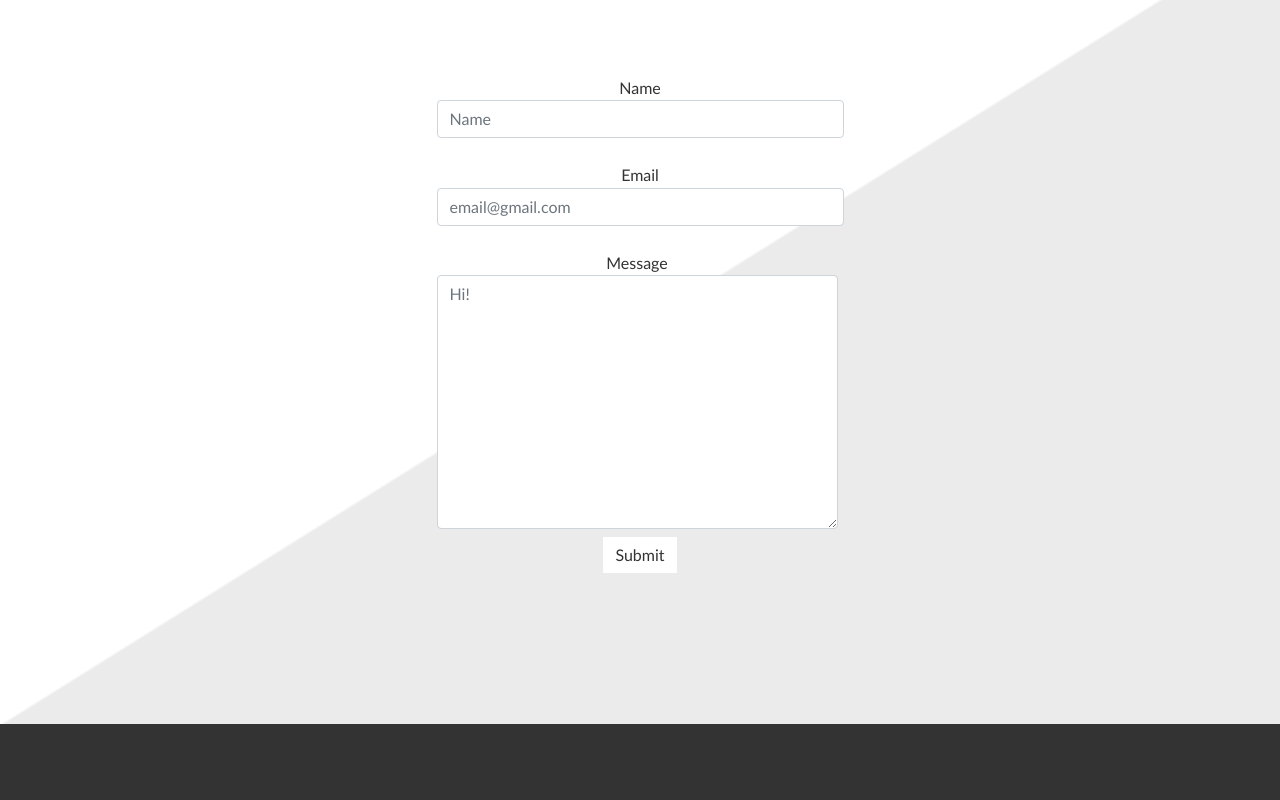
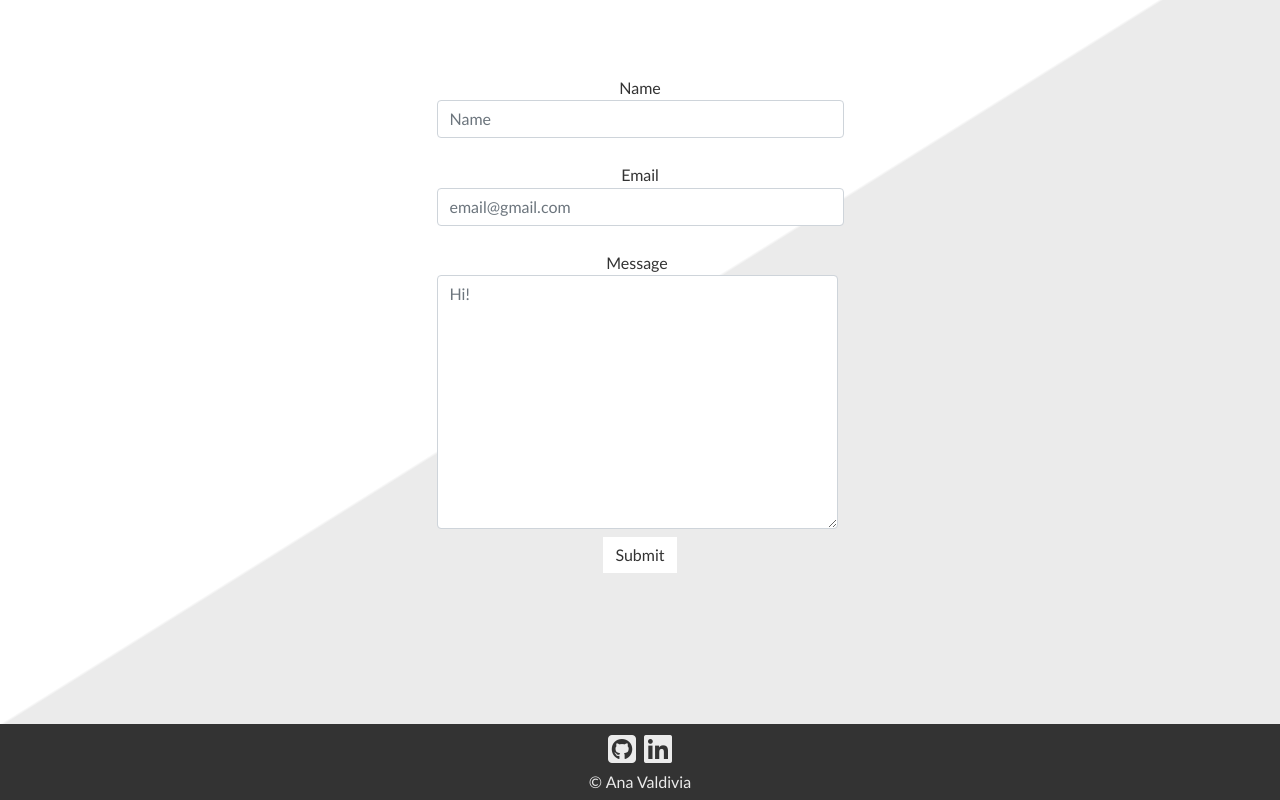
Before and after one commit to anabee/PortfolioAV-React, a React (Create React App) app: page / in a window 1280 px wide. Shown: the part 1676-2476 px from the top of the page. Before the commit the page ends 2400 px from the top, so only its background shows below. Built offline with nearby package versions, Linux system fonts and the light colour scheme.

Commit message:
added a footer

```diff
--- /dev/null
+++ b/src/components/Footer.js
@@ -0,0 +1,28 @@
+import React from "react";
+import "./style.css"
+
+function Footer(){
+    return(
+        <div>
+            <footer>
+                <div>
+                    <span>
+                        <div>
+                            <a href="https://github.com/anabee">
+                            <i class="fab fa-github-square fa-2x"></i>
+                            </a>
+                            <a href="https://www.linkedin.com/in/ana-valdivia-69ab8b106/">
+                            <i class="fab fa-linkedin fa-2x"></i>
+                            </a>
+                        </div>
+                        <div>
+                        © Ana Valdivia
+                        </div>
+                    </span>
+                </div>
+            </footer>
+        </div>
+    )
+}
+
+export default Footer;
--- a/src/components/mainSmooth.js
+++ b/src/components/mainSmooth.js
@@ -4,6 +4,7 @@ import AnchorLink from 'react-anchor-link-smooth-scroll'
 import AboutMe from "./AboutMe"
 import Portfolio from "./Portfolio"
 import Contact from "./Contact"
+import Footer from "./Footer"
 import "./style.css"
 
 const SmoothScroll = () => (
@@ -25,6 +26,8 @@ const SmoothScroll = () => (
     <section id='contact'>
       <Contact />
     </section>
+
+    <Footer />
   </div>
 )
 
--- a/src/components/style.css
+++ b/src/components/style.css
@@ -198,3 +198,22 @@ button:hover {
 .sentBtn {
   border-radius: 50%!important;
 }
+
+/* FOOTER */
+
+footer {
+    color: #ebebeb;
+    padding:5px;
+}
+
+footer i {
+    padding: 4px;
+}
+
+footer a {
+    color: #ebebeb;
+}
+
+footer a:hover {
+    color: #cc652d;
+}
```
